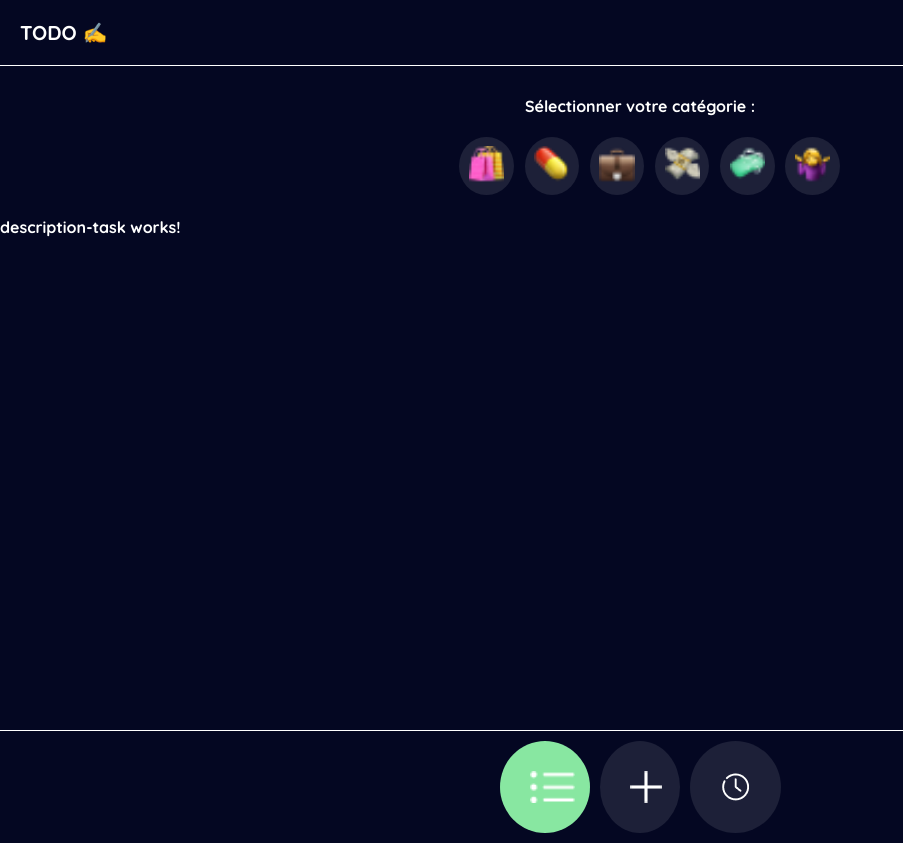
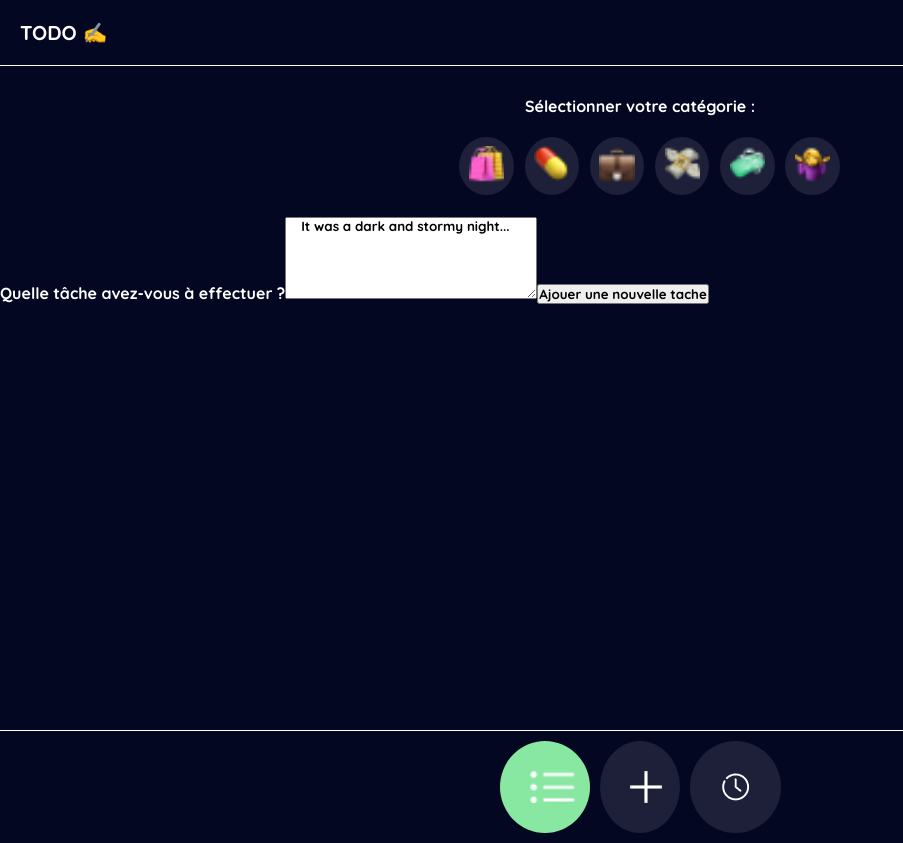
Before and after one commit to AssaNiang/Todo-List, an Angular app: page /new-task in a window 1280 px wide. Shown: the whole page, without its empty margins (0-903 px from the left). Built offline with nearby package versions, Linux system fonts and the light colour scheme.

Commit message:
1er test creation d'une tache avec un textarea et un bouton et l'afficher et le supprimer

```diff
--- a/src/app/components/description-task/description-task.component.html
+++ b/src/app/components/description-task/description-task.component.html
@@ -1 +1,12 @@
-<p>description-task works!</p>
+<div>
+    <label for="content">Quelle tâche avez-vous à effectuer ?</label>
+    <textarea id="story" name="story"
+    rows="5" cols="33" placeholder="Exemple: Faire les courses" required #task>
+    It was a dark and stormy night...
+    </textarea>
+    <!-- <input type="text" #task> -->
+    <button (click)="addtask(task.value)"> Ajouer une nouvelle tache</button>
+    <ul *ngFor="let item of list">
+        <li>{{item.content}} <button (click)="removeTask(item.id)">remove</button></li>
+    </ul>
+</div>
--- a/src/app/components/description-task/description-task.component.ts
+++ b/src/app/components/description-task/description-task.component.ts
@@ -1,4 +1,5 @@
 import { Component } from '@angular/core';
+import { TasksService } from 'src/app/services/tasks.service';
 
 @Component({
   selector: 'app-description-task',
@@ -6,5 +7,15 @@ import { Component } from '@angular/core';
   styleUrls: ['./description-task.component.css']
 })
 export class DescriptionTaskComponent {
+  list:any[]=[];
+  addtask(item:string){
+    console.log("la valeur :",item);
+    this.list.push({id:this.list.length,content:item});
+    console.log(this.list);
 
+  }
+removeTask(id:number){
+  console.log(" le id est de la tache à supprimer est :",id);
+  this.list=this.list.filter(item=>item.id!==id);
 }
+}
--- a/src/app/pages/new-task/new-task.component.html
+++ b/src/app/pages/new-task/new-task.component.html
@@ -1,7 +1,7 @@
 <main>
-    <form>
+    <!-- <form> -->
         <app-category-tasks></app-category-tasks>
         <app-description-task></app-description-task>
-    </form>
+    <!-- </form> -->
 
 </main>
```
